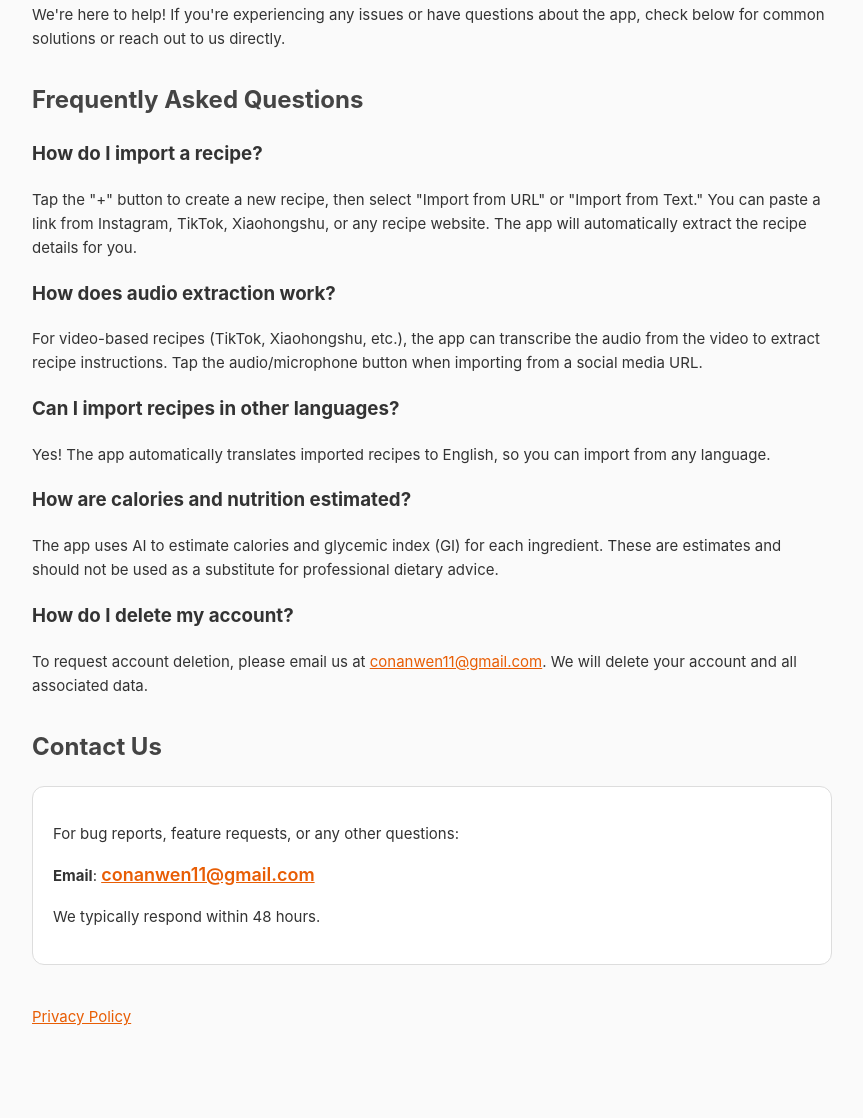
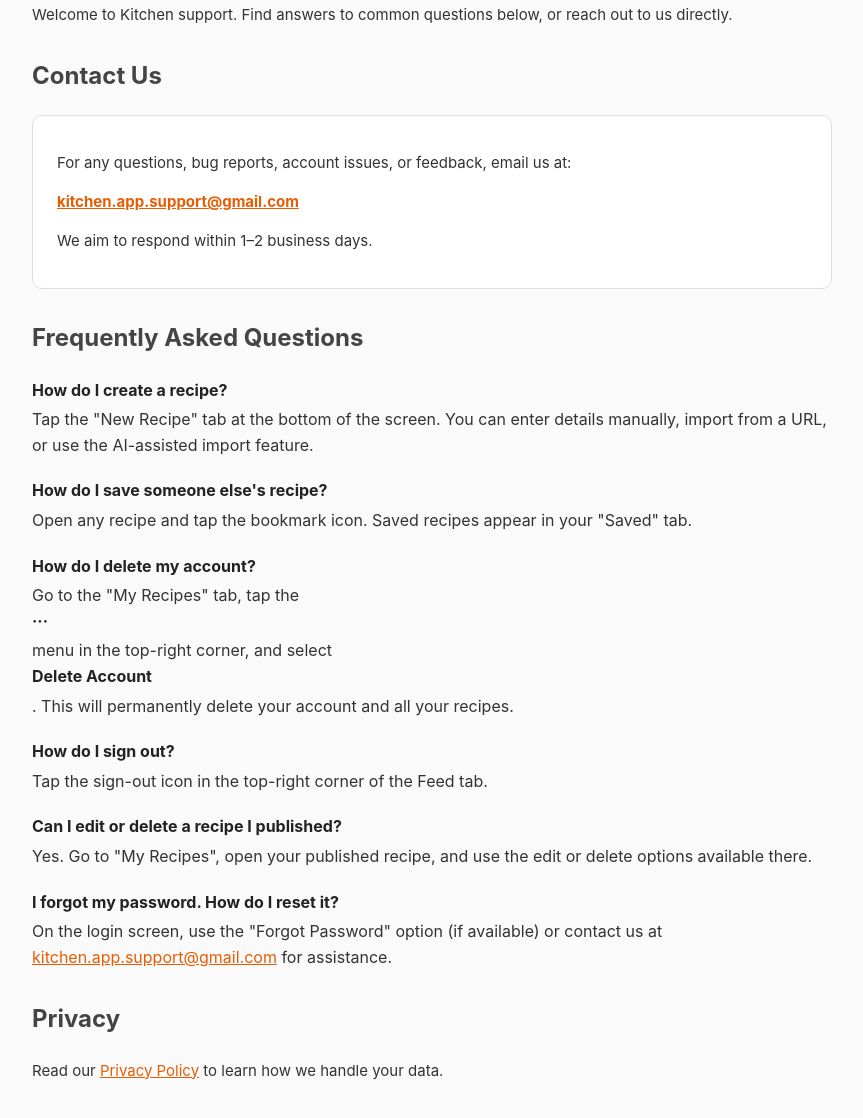
Before and after one commit to Conanwen1/kitchen-privacy-policy, a plain HTML site: page support.html in a window 1280 px wide. Shown: the part 123-1241 px from the top of the page, without its empty margins (208-1071 px from the left). Before the commit the page ends 1187 px from the top, so only its background shows below. Drawn offline with Linux system fonts and the light colour scheme.

Commit message:
Add files via upload

```diff
--- a/support.html
+++ b/support.html
@@ -34,47 +34,65 @@
         }
         .contact-box {
             background: #fff;
-            border: 1px solid #ddd;
-            border-radius: 12px;
-            padding: 20px;
-            margin-top: 20px;
+            border: 1px solid #e0e0e0;
+            border-radius: 10px;
+            padding: 20px 24px;
+            margin-top: 16px;
         }
-        .contact-box a {
-            font-size: 18px;
-            font-weight: 600;
+        .faq-item {
+            margin-bottom: 20px;
+        }
+        .faq-item strong {
+            display: block;
+            margin-bottom: 4px;
+            color: #222;
         }
     </style>
 </head>
 <body>
     <h1>Kitchen Support</h1>
-    <p>We're here to help! If you're experiencing any issues or have questions about the app, check below for common solutions or reach out to us directly.</p>
+    <p>Welcome to Kitchen support. Find answers to common questions below, or reach out to us directly.</p>
+
+    <h2>Contact Us</h2>
+    <div class="contact-box">
+        <p>For any questions, bug reports, account issues, or feedback, email us at:</p>
+        <p><strong><a href="mailto:kitchen.app.support@gmail.com">kitchen.app.support@gmail.com</a></strong></p>
+        <p>We aim to respond within 1–2 business days.</p>
+    </div>
 
     <h2>Frequently Asked Questions</h2>
 
-    <h3>How do I import a recipe?</h3>
-    <p>Tap the "+" button to create a new recipe, then select "Import from URL" or "Import from Text." You can paste a link from Instagram, TikTok, Xiaohongshu, or any recipe website. The app will automatically extract the recipe details for you.</p>
-
-    <h3>How does audio extraction work?</h3>
-    <p>For video-based recipes (TikTok, Xiaohongshu, etc.), the app can transcribe the audio from the video to extract recipe instructions. Tap the audio/microphone button when importing from a social media URL.</p>
-
-    <h3>Can I import recipes in other languages?</h3>
-    <p>Yes! The app automatically translates imported recipes to English, so you can import from any language.</p>
-
-    <h3>How are calories and nutrition estimated?</h3>
-    <p>The app uses AI to estimate calories and glycemic index (GI) for each ingredient. These are estimates and should not be used as a substitute for professional dietary advice.</p>
-
-    <h3>How do I delete my account?</h3>
-    <p>To request account deletion, please email us at <a href="mailto:conanwen11@gmail.com">conanwen11@gmail.com</a>. We will delete your account and all associated data.</p>
-
-    <h2>Contact Us</h2>
-    <div class="contact-box">
-        <p>For bug reports, feature requests, or any other questions:</p>
-        <p><strong>Email</strong>: <a href="mailto:conanwen11@gmail.com">conanwen11@gmail.com</a></p>
-        <p>We typically respond within 48 hours.</p>
+    <div class="faq-item">
+        <strong>How do I create a recipe?</strong>
+        Tap the "New Recipe" tab at the bottom of the screen. You can enter details manually, import from a URL, or use the AI-assisted import feature.
     </div>
 
-    <br>
-    <p><a href="index.html">Privacy Policy</a></p>
+    <div class="faq-item">
+        <strong>How do I save someone else's recipe?</strong>
+        Open any recipe and tap the bookmark icon. Saved recipes appear in your "Saved" tab.
+    </div>
 
+    <div class="faq-item">
+        <strong>How do I delete my account?</strong>
+        Go to the "My Recipes" tab, tap the <strong>···</strong> menu in the top-right corner, and select <strong>Delete Account</strong>. This will permanently delete your account and all your recipes.
+    </div>
+
+    <div class="faq-item">
+        <strong>How do I sign out?</strong>
+        Tap the sign-out icon in the top-right corner of the Feed tab.
+    </div>
+
+    <div class="faq-item">
+        <strong>Can I edit or delete a recipe I published?</strong>
+        Yes. Go to "My Recipes", open your published recipe, and use the edit or delete options available there.
+    </div>
+
+    <div class="faq-item">
+        <strong>I forgot my password. How do I reset it?</strong>
+        On the login screen, use the "Forgot Password" option (if available) or contact us at <a href="mailto:kitchen.app.support@gmail.com">kitchen.app.support@gmail.com</a> for assistance.
+    </div>
+
+    <h2>Privacy</h2>
+    <p>Read our <a href="privacy-policy.html">Privacy Policy</a> to learn how we handle your data.</p>
 </body>
 </html>
```
